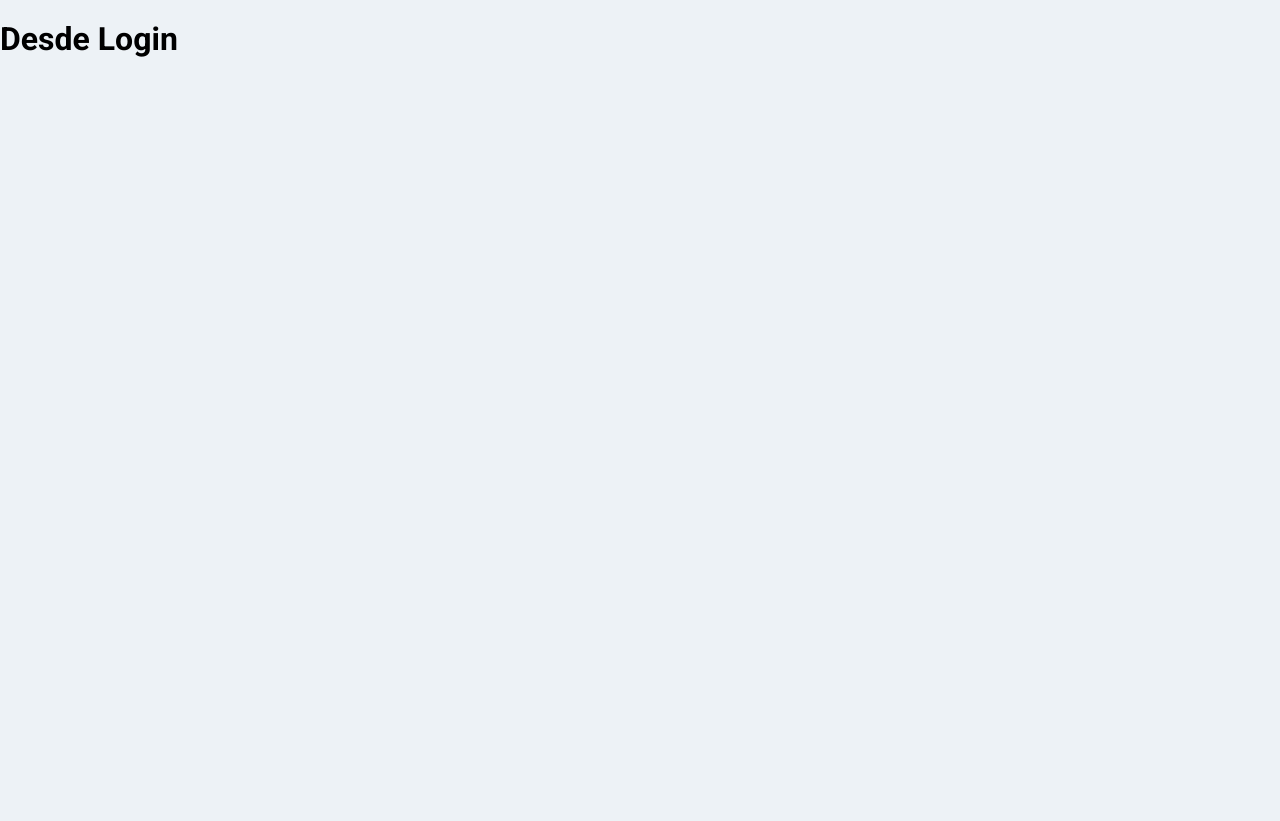
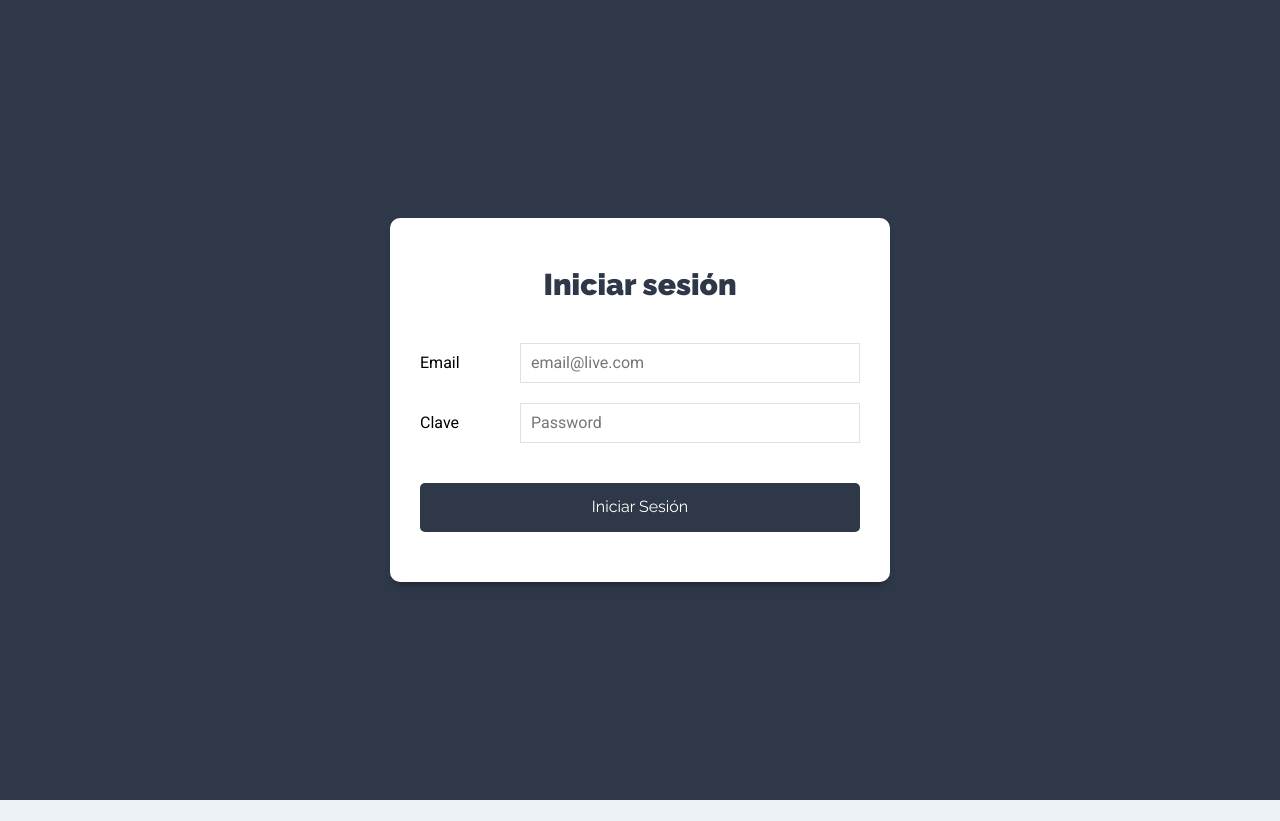
Before and after one commit to Alejandro-Ochando/Administrador_de_proyectos, a React (Create React App) app in the folder cliente/: page / in a window 1280 px wide. After the commit the page ends 800 px from the top, so only its background shows below. Built offline with nearby package versions, Linux system fonts and the light colour scheme.

Commit message:
Completando el componente Login
*Creación del formulario de Login
*Añadiendo CSS
* Creación del onChange aunque vacio (por completar)

```diff
--- a/cliente/src/components/auth/Login.js
+++ b/cliente/src/components/auth/Login.js
@@ -1,7 +1,52 @@
 import React from 'react';
 
 const Login = () => {
-    return ( <h1>Desde Login</h1> );
+
+    const onChange = () => {
+
+    }
+
+    return (
+
+        <div className="form-usuario">
+            <div className="contenedor-form sombra-dark">
+                <h1>Iniciar sesión</h1>
+
+                <form>
+                    <div className="campo-form">
+                        <label htmlFor="email">Email</label>
+                        <input
+                            type="email"
+                            id="email"
+                            name="email"
+                            placeholder="email@live.com"
+                            onChange={onChange}
+                        />
+                    </div>
+
+                    <div className="campo-form">
+                        <label htmlFor="password">Clave</label>
+                        <input
+                            type="password"
+                            id="password"
+                            name="password"
+                            placeholder="Password"
+                            onChange={onChange}
+                        />
+                    </div>
+
+                    <div className="campo-form">
+                        <input
+                            type="submit"
+                            className="btn btn-primario btn-block"
+                            value="Iniciar Sesión"
+                        />
+                    </div>
+
+                </form>
+            </div>
+        </div>
+     );
 }
 
 export default Login;
--- a/cliente/src/index.css
+++ b/cliente/src/index.css
@@ -22,3 +22,89 @@ body {
   font-size: 1.6rem;
   font-family: var(--textFont);
 }
+h1, h2 {
+  font-family: var(--headingFont);
+  font-weight: 900;
+  margin: 0 0 4rem 0;
+  text-align: center;
+  color: var(--gris2);
+}
+
+h1 {
+  font-size: 3rem;
+}
+
+
+/*Formulario*/
+.form-usuario {
+  background-color: var(--gris2);
+  height: 100vh;
+  min-height: 800px;
+  display: flex;
+  align-items: center;
+  justify-content: center;
+}
+
+.contenedor-form {
+  padding: 5rem 3rem;
+  max-width: 500px;
+  width: 95%;
+  background-color: var(--blanco);
+  border-radius: 1rem;
+}
+.campo-form {
+  display: flex;
+  margin-bottom: 2rem;
+  align-items: center;
+}
+.campo-form:last-of-type {
+  margin: 0;
+}
+.campo-form label {
+  flex: 0 0 100px;
+  font-family: var(--textFont);
+}
+
+.campo-form input[type="password"],
+.campo-form input[type="email"],
+.campo-form input[type="text"] {
+  border: 1px solid #e1e1e1;
+  padding: 1rem;
+  flex: 1;
+}
+
+/*Tareas*/
+.sombra-dark {
+  -webkit-box-shadow: 0px 6px 11px -8px rgba(0,0,0,0.9);
+  -moz-box-shadow: 0px 6px 11px -8px rgba(0,0,0,0.9);
+  box-shadow: 0px 6px 11px -8px rgba(0,0,0,0.9);
+}
+
+
+
+
+/*Botones*/
+.btn {
+  margin-top: 2rem;
+  font-family: var(--headingFont);
+  padding: 1.5rem;
+  font-size: 1.4;
+  font-weight: 400;
+  border-radius: .5rem;
+  border: none;
+  transition: background-color .3s ease;
+}
+.btn:hover {
+  cursor: pointer;
+}
+.btn-primario {
+  background-color: var(--gris2);
+  color: var(--blanco);
+}
+.btn-primario:hover {
+  background: var(--gris3);
+}
+.btn-block {
+  display: block;
+  width: 100%;
+}
```
Also changed, not shown: 1 other file (tests, documents, lock files or other folders).
